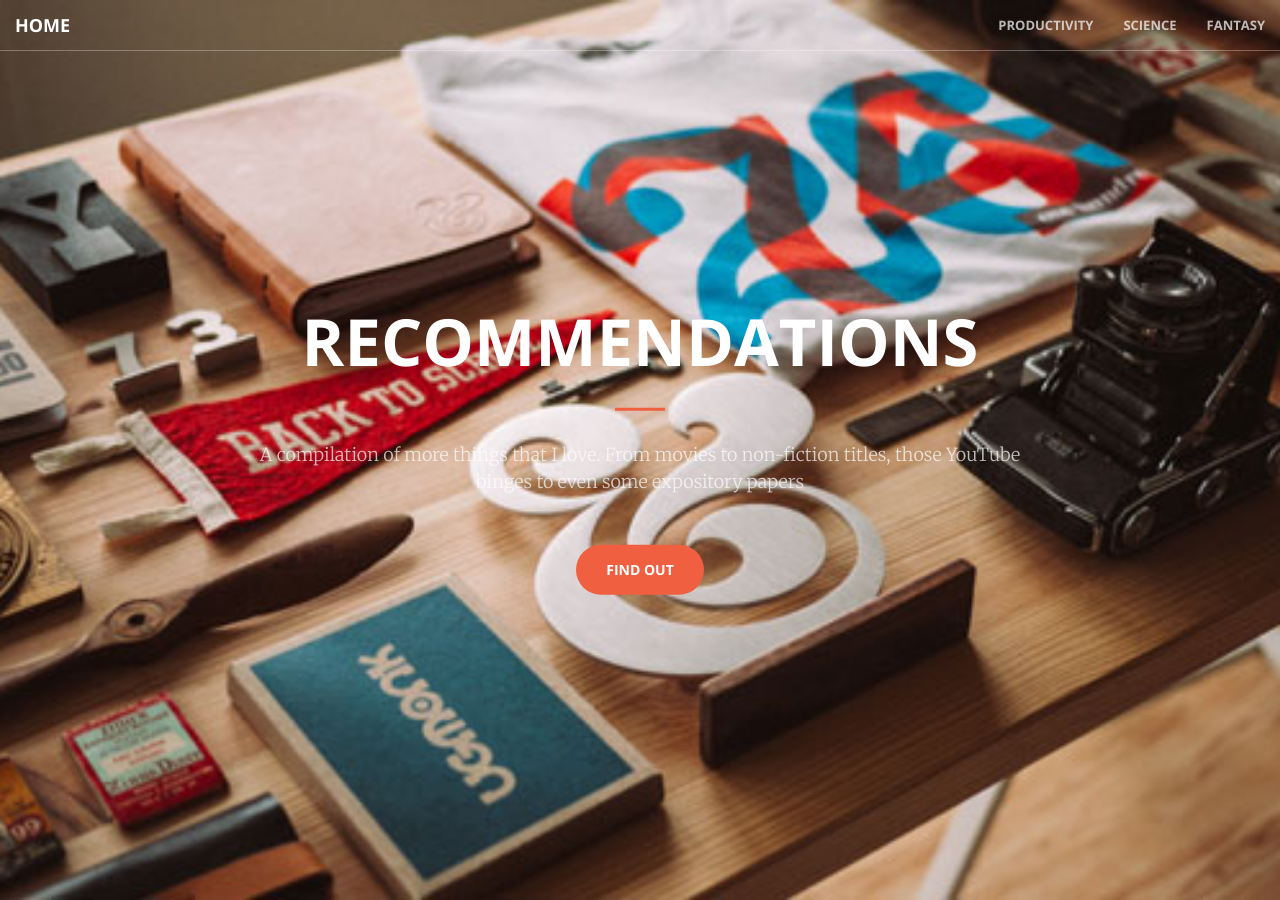
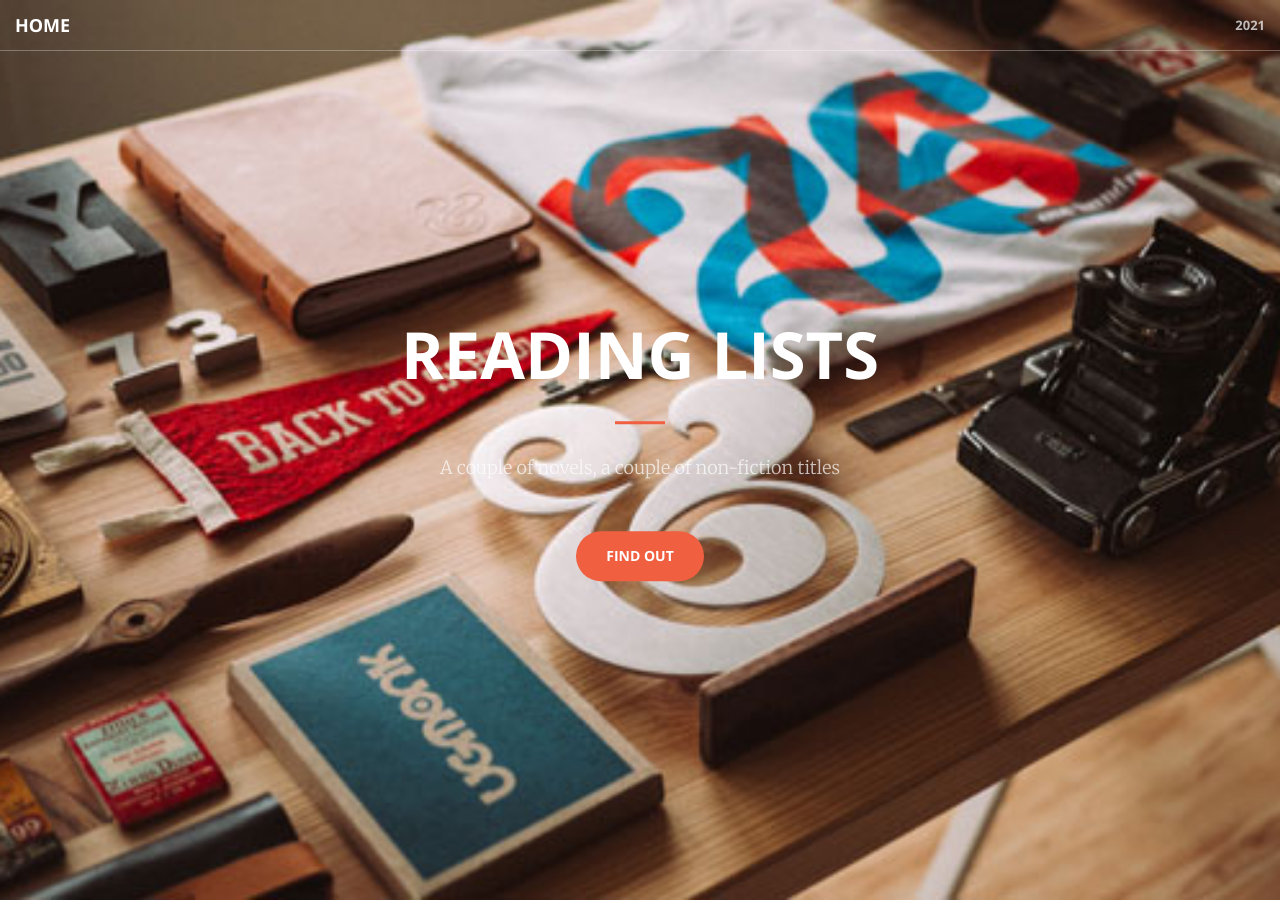
Before and after one commit to aravindbharathi/aravindbharathi.github.io, a Jekyll site: the page rec/readinglist/index.html, which Jekyll copies as it is, in a window 1280 px wide and 900 px high. Built offline with Jekyll 4.4.1, drawn with Linux system fonts in a browser that asks for light colours; some of the changed text lies outside the part shown.

Commit message:
Update index.html

```diff
--- a/rec/readinglist/index.html
+++ b/rec/readinglist/index.html
@@ -50,14 +50,14 @@
             <div class="collapse navbar-collapse" id="bs-example-navbar-collapse-1">
                 <ul class="nav navbar-nav navbar-right">
                     <li>
-                        <a class="page-scroll" href="#prod">Productivity</a>
+                        <a class="page-scroll" href="#myDIV">2021</a>
                     </li>
-                    <li>
+                    <!--li>
                         <a class="page-scroll" href="#science">Science</a>
                     </li>
                     <li>
                         <a class="page-scroll" href="#fantasy">Fantasy</a>
-                    </li>
+                    </li-->
                 </ul>
             </div>
             <!-- /.navbar-collapse -->
@@ -68,15 +68,15 @@
     <header>
         <div class="header-content">
             <div class="header-content-inner">
-                <h1>Recommendations</h1>
+                <h1>Reading Lists</h1>
                 <hr>
-                <p>A compilation of more things that I love. From movies to non-fiction titles, those YouTube binges to even some expository papers</p>
-                <a href="#prod" class="btn btn-primary btn-xl page-scroll">Find Out</a>
+                <p>A couple of novels, a couple of non-fiction titles</p>
+                <a href="#myDIV" class="btn btn-primary btn-xl page-scroll">Find Out</a>
             </div>
         </div>
     </header>
 
-    <section class="no-padding" id="prod">
+    <!--section class="no-padding" id="prod">
         <div class="container-fluid">
             <div class="row no-gutter">
                 <div class="col-lg-4 col-sm-6">
@@ -132,20 +132,20 @@
                 </div>
             </div>
         </div>
-    </section>
+    </section-->
 
     <div id="myDIV">
       <section class="bg-primary">
         <div class="container">
             <div class="row">
                 <div class="col-lg-8 col-lg-offset-2 text-center">
-                    <h2 class="section-heading">Productivity</h2>
+                    <h2 class="section-heading">2021</h2>
                     <hr class="light">
                     <p class="text-faded">
-                      I really have no clue
+                      <!--I really have no clue
                     </p>
                     <p class="text-faded">
-                      Anyway, you can take a look at my 2021 reading list
+                      Anyway, you can take a look at my 2021 reading list-->
                     <ul align = "left">
                       <li><strike><b>Algorithms to Live By</b>: The Computer Science of Human Decisions <i>by Brian Christian</i></strike>
                       <li><strike><b>Elon Musk</b>: Tesla, SpaceX, and the Quest for a Fantastic Future <i>by Ashlee Vance</i></strike>
@@ -156,8 +156,7 @@
                       <li><b>Now</b>: The Physics of Time <i>by Richard Muller</i>
                       <li><b>Infinite Powers</b>: How Calculus Reveals the Secrets of the Universe <i>by Steven Strogatz</i>
                     </ul>
-                    </p>
-                    <!--a href="#stuff" class="btn btn-default btn-xl">What else?</a-->
+                    <!--/p-->
                 </div>
             </div>
         </div>
```
